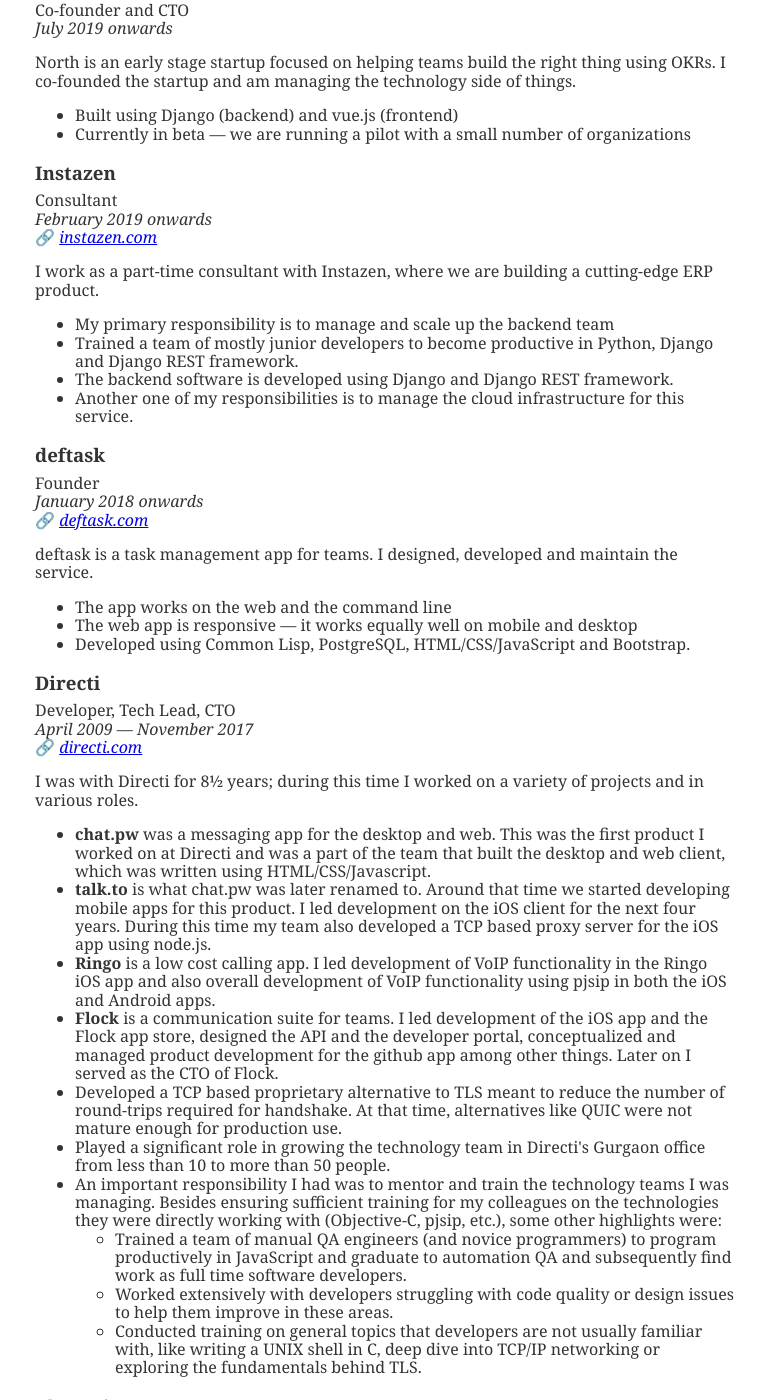
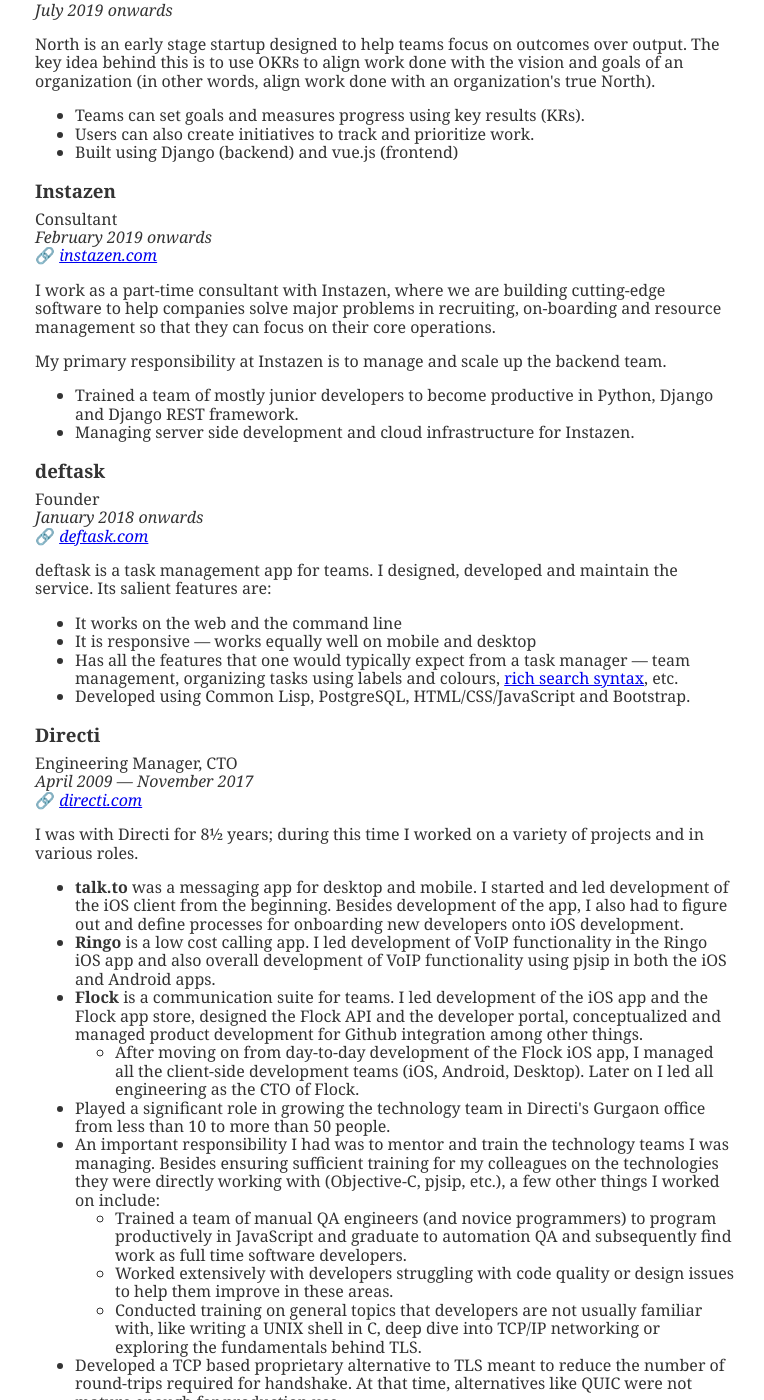
Before and after one commit to lisperin/lisperin.github.io, a Jekyll site: the page built from resume.html, in a window 1280 px wide and 1400 px high, scrolled down 512 px. Shown: the whole window, without its empty margins (255-1019 px from the left). Built offline with Jekyll 4.4.1, drawn with Linux system fonts in a browser that asks for light colours; some web fonts are replaced; some of the changed text lies outside the part shown.

Commit message:
Update resume

```diff
--- a/resume.html
+++ b/resume.html
@@ -29,11 +29,9 @@
         developers, or manage large projects.
       </p>
       <p>
-        I have worked on various technology platforms including Common Lisp,
-        Python/Django, frontend web development including vue.js and bootstrap,
-        Cocoa Touch (Objective-C), C and (briefly) Java. In addition, I have
-        spent a significant amount of time hiring and mentoring software
-        developers.
+        I have managed mobile app development and server side teams. I have
+        experience in various technology platforms including Cocoa Touch
+        (Objective-C), C, Python/Django, Java, Common Lisp and Javascript.
       </p>
       <div>
         <div><span class="icon-linkedin"></span> <a href="https://www.linkedin.com/in/chaitanyagupta/">Linkedin</a></div>
@@ -49,17 +47,20 @@
           <time datetime="2019-07">July 2019</time> onwards
         </div>
         <p class="work-summary">
-          North is an early stage startup focused on helping teams build the
-          right thing using OKRs. I co-founded the startup and am managing the
-          technology side of things.
+          North is an early stage startup designed to help teams focus on
+          outcomes over output. The key idea behind this is to use OKRs to align
+          work done with the vision and goals of an organization (in other
+          words, align work done with an organization's true North).
         </p>
         <ul class="work-items">
           <li>
-            Built using Django (backend) and vue.js (frontend)
+            Teams can set goals and measures progress using key results (KRs).
           </li>
           <li>
-            Currently in beta &mdash; we are running a pilot with a small number
-            of organizations
+            Users can also create initiatives to track and prioritize work.
+          </li>
+          <li>
+            Built using Django (backend) and vue.js (frontend)
           </li>
         </ul>
       </section>
@@ -74,24 +75,22 @@
         </address>
         <p class="work-summary">
           I work as a part-time consultant with Instazen, where we are building
-          a cutting-edge ERP product.
+          cutting-edge software to help companies solve major problems in
+          recruiting, on-boarding and resource management so that they can focus
+          on their core operations.
+        </p>
+        <p class="work-summary">
+          My primary responsibility at Instazen is to manage and scale up the
+          backend team.
         </p>
         <ul class="work-items">
-          <li>
-            My primary responsibility is to manage and scale up the backend
-            team
-          </li>
           <li>
             Trained a team of mostly junior developers to become productive in
             Python, Django and Django REST framework.
           </li>
           <li>
-            The backend software is developed using Django and Django REST
-            framework.
-          </li>
-          <li>
-            Another one of my responsibilities is to manage the cloud
-            infrastructure for this service.
+            Managing server side development and cloud infrastructure for
+            Instazen.
           </li>
         </ul>
       </section>
@@ -106,13 +105,18 @@
         </address>
         <p class="work-summary">
           deftask is a task management app for teams. I designed, developed and
-          maintain the service.
+          maintain the service. Its salient features are:
         </p>
         <ul class="work-items">
-          <li>The app works on the web and the command line</li>
+          <li>It works on the web and the command line</li>
           <li>
-            The web app is responsive &mdash; it works equally well on mobile
-            and desktop
+            It is responsive &mdash; works equally well on mobile and desktop
+          </li>
+          <li>
+            Has all the features that one would typically expect from a task
+            manager &mdash; team management, organizing tasks using labels and
+            colours, <a href="https://docs.deftask.com/search">rich search
+            syntax</a>, etc.
           </li>
           <li>
             Developed using Common Lisp, PostgreSQL, HTML/CSS/JavaScript and
@@ -122,7 +126,7 @@
       </section>
       <section class="work-history-detail">
         <h3>Directi</h3>
-        <div class="work-title">Developer, Tech Lead, CTO</div>
+        <div class="work-title">Engineering Manager, CTO</div>
         <div class="time-period">
           <time datetime="2009-04">April 2009</time>
           &mdash; <time datetime="2017-11">November 2017</time>
@@ -136,17 +140,11 @@
         </p>
         <ul class="work-items">
           <li>
-            <strong>chat.pw</strong> was a messaging app for the desktop and
-            web. This was the first product I worked on at Directi and was a
-            part of the team that built the desktop and web client, which was
-            written using HTML/CSS/Javascript.
-          </li>
-          <li>
-            <strong>talk.to</strong> is what chat.pw was later renamed
-            to. Around that time we started developing mobile apps for this
-            product. I led development on the iOS client for the next four
-            years. During this time my team also developed a TCP based proxy
-            server for the iOS app using node.js.
+            <strong>talk.to</strong> was a messaging app for desktop and
+            mobile. I started and led development of the iOS client from the
+            beginning. Besides development of the app, I also had to figure out
+            and define processes for onboarding new developers onto iOS
+            development.
           </li>
           <li>
             <strong>Ringo</strong> is a low cost calling app. I led development
@@ -156,16 +154,17 @@
           </li>
           <li>
             <strong>Flock</strong> is a communication suite for teams. I led
-            development of the iOS app and the Flock app store, designed the API
-            and the developer portal, conceptualized and managed product
-            development for the github app among other things. Later on I served
-            as the CTO of Flock.
+            development of the iOS app and the Flock app store, designed the
+            Flock API and the developer portal, conceptualized and managed
+            product development for Github integration among other things.
           </li>
-          <li>
-            Developed a TCP based proprietary alternative to TLS meant to reduce
-            the number of round-trips required for handshake. At that time,
-            alternatives like QUIC were not mature enough for production use.
-          </li>
+          <ul>
+            <li>
+              After moving on from day-to-day development of the Flock iOS app, I
+              managed all the client-side development teams (iOS, Android,
+              Desktop). Later on I led all engineering as the CTO of Flock.
+            </li>
+          </ul>
           <li>
             Played a significant role in growing the technology team in
             Directi's Gurgaon office from less than 10 to more than 50 people.
@@ -174,7 +173,8 @@
             An important responsibility I had was to mentor and train the
             technology teams I was managing. Besides ensuring sufficient
             training for my colleagues on the technologies they were directly
-            working with (Objective-C, pjsip, etc.), some other highlights were:
+            working with (Objective-C, pjsip, etc.), a few other things I worked
+            on include:
             <ul>
               <li>
                 Trained a team of manual QA engineers (and novice programmers)
@@ -191,6 +191,11 @@
                 into TCP/IP networking or exploring the fundamentals behind TLS.
               </li>
             </ul>
+          </li>
+          <li>
+            Developed a TCP based proprietary alternative to TLS meant to reduce
+            the number of round-trips required for handshake. At that time,
+            alternatives like QUIC were not mature enough for production use.
           </li>
         </ul>
       </section>
@@ -240,6 +245,10 @@
           &mdash; Natural language date and time parser in Common Lisp
         </li>
         <li>
+          <a href="https://github.com/chaitanyagupta/zorm">zorm</a> &mdash;
+          Common Lisp based ORM for PostgreSQL
+        </li>
+        <li>
           <a href="https://github.com/chaitanyagupta/qbase64">qbase64</a> &mdash; Fast
           and flexible base64 encoder/decoder in Common Lisp
         </li>
@@ -255,8 +264,8 @@
       <h2>Essays</h2>
       <p class="essays-summary">
         I write about programming and technology
-        on <a href="https://lisper.in">lisper.in</a>. Some of the essays I’ve
-        written are:
+        on <a href="https://lisper.in">lisper.in</a>. A few select essays are
+        included below:
       </p>
       <ul class="essays-list">
         <li>
```
